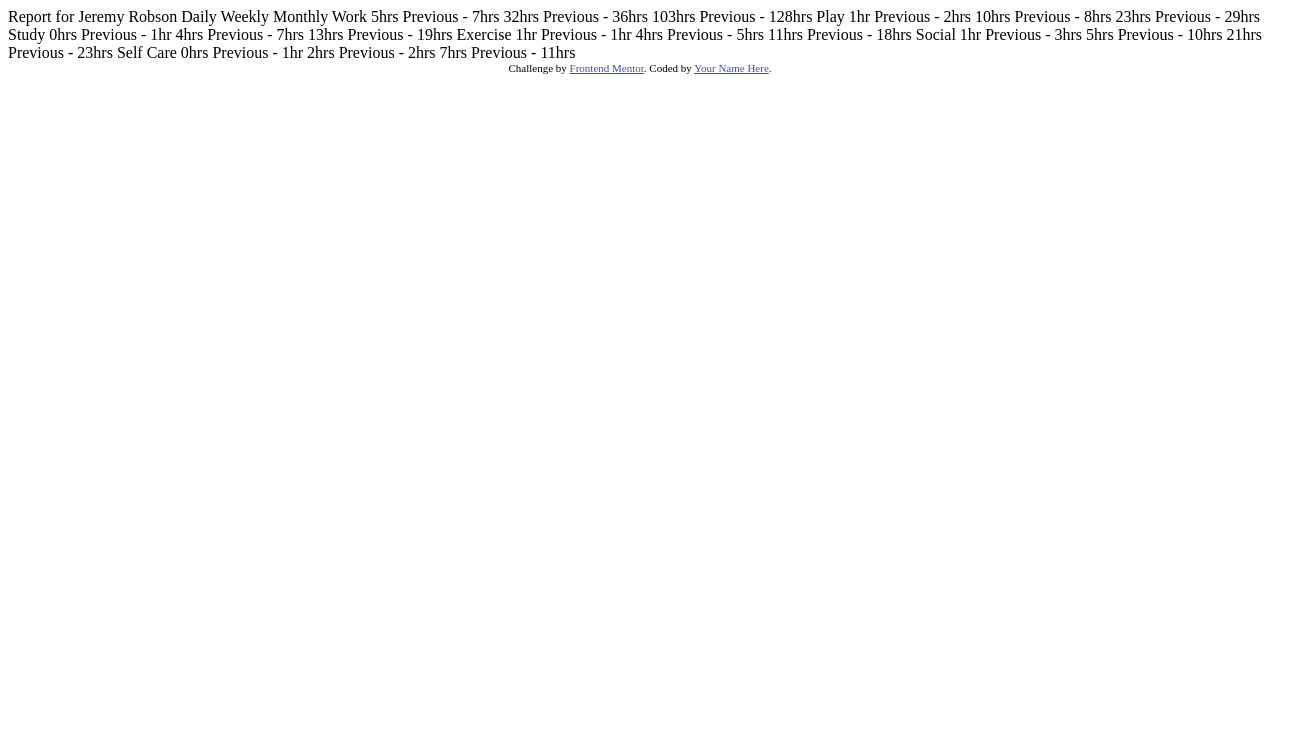
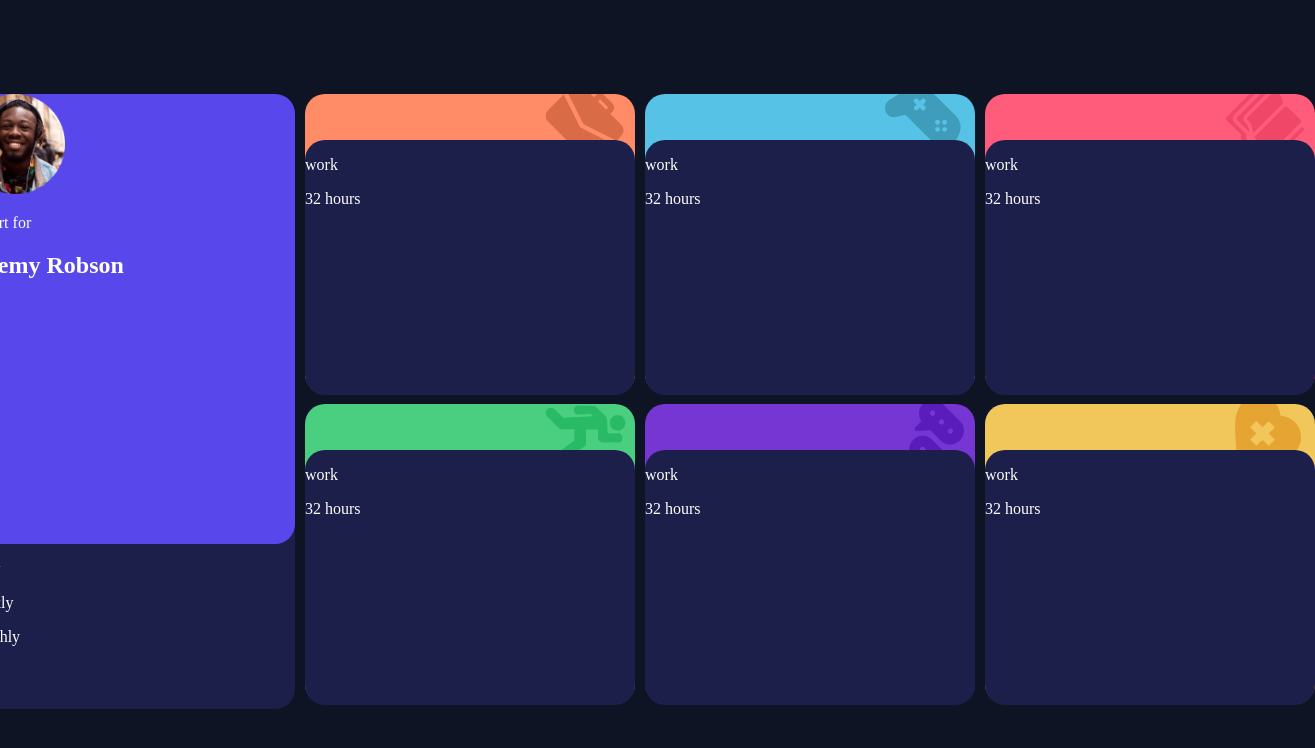
Before and after one commit to Rxunak/Time-Tracking-Dashboard, a plain HTML site: page index.html in a window 1280 px wide. Shown: the whole page, 1315 px wide, since content can reach past the window. Drawn offline with Linux system fonts and the light colour scheme.

Commit message:
Completed Desktop Design with the right Grid Layout

```diff
--- a/index.html
+++ b/index.html
@@ -1,80 +1,75 @@
 <!DOCTYPE html>
 <html lang="en">
   <head>
-  <meta charset="UTF-8">
-  <meta name="viewport" content="width=device-width, initial-scale=1.0"> <!-- displays site properly based on user's device -->
+    <meta charset="UTF-8" />
+    <meta name="viewport" content="width=device-width, initial-scale=1.0" />
+    <!-- displays site properly based on user's device -->
 
-  <link rel="icon" type="image/png" sizes="32x32" href="./images/favicon-32x32.png">
+    <link
+      rel="icon"
+      type="image/png"
+      sizes="32x32"
+      href="./images/favicon-32x32.png"
+    />
+    <link rel="stylesheet" href="styles.css" />
 
     <title>Frontend Mentor | Time tracking dashboard</title>
-
-  <!-- Feel free to remove these styles or customise in your own stylesheet 👍 -->
-  <style>
-    .attribution { font-size: 11px; text-align: center; }
-    .attribution a { color: hsl(228, 45%, 44%); }
-  </style>
   </head>
   <body>
-
-  Report for
-  Jeremy Robson
-
-  Daily
-  Weekly
-  Monthly
-
-  Work
-  5hrs <!-- daily -->
-  Previous - 7hrs <!-- daily -->
-  32hrs <!-- weekly -->
-  Previous - 36hrs <!-- weekly -->
-  103hrs <!-- monthly -->
-  Previous - 128hrs <!-- monthly -->
-
-  Play
-  1hr <!-- daily -->
-  Previous - 2hrs <!-- daily -->
-  10hrs <!-- weekly -->
-  Previous - 8hrs <!-- weekly -->
-  23hrs <!-- monthly -->
-  Previous - 29hrs <!-- monthly -->
-
-  Study
-  0hrs <!-- daily -->
-  Previous - 1hr <!-- daily -->
-  4hrs <!-- weekly -->
-  Previous - 7hrs <!-- weekly -->
-  13hrs <!-- monthly -->
-  Previous - 19hrs <!-- monthly -->
-
-  Exercise
-  1hr <!-- daily -->
-  Previous - 1hr <!-- daily -->
-  4hrs <!-- weekly -->
-  Previous - 5hrs <!-- weekly -->
-  11hrs <!-- monthly -->
-  Previous - 18hrs <!-- monthly -->
-
-  Social
-  1hr <!-- daily -->
-  Previous - 3hrs <!-- daily -->
-  5hrs <!-- weekly -->
-  Previous - 10hrs <!-- weekly -->
-  21hrs <!-- monthly -->
-  Previous - 23hrs <!-- monthly -->
-
-  Self Care
-  0hrs <!-- daily -->
-  Previous - 1hr <!-- daily -->
-  2hrs <!-- weekly -->
-  Previous - 2hrs <!-- weekly -->
-  7hrs <!-- monthly -->
-  Previous - 11hrs <!-- monthly -->
-
-
-  <div class="attribution">
-    Challenge by <a href="https://www.frontendmentor.io?ref=challenge" target="_blank">Frontend Mentor</a>.
-    Coded by <a href="#">Your Name Here</a>.
+    <main>
+      <section class="container">
+        <div class="gridItems itemOne">
+          <div class="profileSection">
+            <img
+              src="/images/image-jeremy.png"
+              alt=""
+              width="100px"
+              height="100px"
+            />
+            <p>Report for</p>
+            <h1>Jeremy Robson</h1>
           </div>
+          <p>Daily</p>
+          <p>Weekly</p>
+          <p>Monthly</p>
+        </div>
+        <div class="gridItems itemTwo">
+          <div class="informationDiv">
+            <p>work</p>
+            <p>32 hours</p>
+          </div>
+        </div>
+        <div class="gridItems itemThree">
+          <div class="informationDiv">
+            <p>work</p>
+            <p>32 hours</p>
+          </div>
+        </div>
+        <div class="gridItems itemFour">
+          <div class="informationDiv">
+            <p>work</p>
+            <p>32 hours</p>
+          </div>
+        </div>
+        <div class="gridItems itemFive">
+          <div class="informationDiv">
+            <p>work</p>
+            <p>32 hours</p>
+          </div>
+        </div>
+        <div class="gridItems itemSix">
+          <div class="informationDiv">
+            <p>work</p>
+            <p>32 hours</p>
+          </div>
+        </div>
+        <div class="gridItems itemSeven">
+          <div class="informationDiv">
+            <p>work</p>
+            <p>32 hours</p>
+          </div>
+        </div>
+      </section>
+    </main>
   </body>
 </html>
--- /dev/null
+++ b/styles.css
@@ -0,0 +1,136 @@
+body {
+  background-color: hsl(226, 43%, 10%);
+  color: white;
+}
+
+main {
+  height: 99vh;
+  display: flex;
+  flex-direction: column;
+  justify-content: center;
+}
+
+.container {
+  display: grid;
+  grid-template-columns: repeat(4, 330px);
+  width: 100%;
+  height: auto;
+  gap: 10px;
+  justify-content: center;
+}
+
+.gridItems {
+  outline: 2px solid pink;
+  width: 330px;
+  height: 300px;
+}
+
+.itemOne {
+  grid-row: 1 / span 3;
+  width: 330px;
+  height: 615px;
+  outline: none;
+  background-color: hsl(235, 46%, 20%);
+  border-bottom-left-radius: 20px;
+  border-bottom-right-radius: 20px;
+  border-top-left-radius: 20px;
+  border-top-right-radius: 20px;
+}
+
+.itemTwo {
+  position: relative;
+  background-image: url(/images/icon-work.svg);
+  background-color: hsl(15, 100%, 70%);
+  background-repeat: no-repeat;
+  background-position: 240px -10px;
+  outline: none;
+  border-bottom-left-radius: 20px;
+  border-bottom-right-radius: 20px;
+  border-top-left-radius: 20px;
+  border-top-right-radius: 20px;
+}
+
+.itemThree {
+  position: relative;
+  background-image: url(/images/icon-play.svg);
+  background-color: hsl(195, 74%, 62%);
+  background-repeat: no-repeat;
+  background-position: 240px -10px;
+  outline: none;
+  border-bottom-left-radius: 20px;
+  border-bottom-right-radius: 20px;
+  border-top-left-radius: 20px;
+  border-top-right-radius: 20px;
+}
+.itemFour {
+  position: relative;
+  background-image: url(/images/icon-study.svg);
+  background-color: hsl(348, 100%, 68%);
+  background-repeat: no-repeat;
+  background-position: 240px -10px;
+  outline: none;
+  border-bottom-left-radius: 20px;
+  border-bottom-right-radius: 20px;
+  border-top-left-radius: 20px;
+  border-top-right-radius: 20px;
+}
+
+.itemFive {
+  position: relative;
+  background-image: url(/images/icon-exercise.svg);
+  background-color: hsl(145, 58%, 55%);
+  background-repeat: no-repeat;
+  background-position: 240px 1px;
+  outline: none;
+  border-bottom-left-radius: 20px;
+  border-bottom-right-radius: 20px;
+  border-top-left-radius: 20px;
+  border-top-right-radius: 20px;
+}
+
+.itemSix {
+  position: relative;
+  background-image: url(/images/icon-social.svg);
+  background-color: hsl(264, 64%, 52%);
+  background-repeat: no-repeat;
+  background-position: 250px -10px;
+  outline: none;
+  border-bottom-left-radius: 20px;
+  border-bottom-right-radius: 20px;
+  border-top-left-radius: 20px;
+  border-top-right-radius: 20px;
+}
+
+.itemSeven {
+  position: relative;
+  background-image: url(/images/icon-self-care.svg);
+  background-color: hsl(43, 84%, 65%);
+  background-repeat: no-repeat;
+  background-position: 250px -10px;
+  outline: none;
+  border-bottom-left-radius: 20px;
+  border-bottom-right-radius: 20px;
+  border-top-left-radius: 20px;
+  border-top-right-radius: 20px;
+}
+
+.profileSection {
+  height: 450px;
+  border-bottom-left-radius: 20px;
+  border-bottom-right-radius: 20px;
+  border-top-left-radius: 20px;
+  border-top-right-radius: 20px;
+  background-color: hsl(246, 80%, 60%);
+}
+
+.informationDiv {
+  position: absolute;
+  top: 2.9rem;
+  border-bottom-left-radius: 20px;
+  border-bottom-right-radius: 20px;
+  border-top-left-radius: 20px;
+  border-top-right-radius: 20px;
+  background-color: hsl(235, 46%, 20%);
+  height: 255px;
+  width: 100%;
+}
```
Lines whose indentation alone changed are shown as unchanged.
